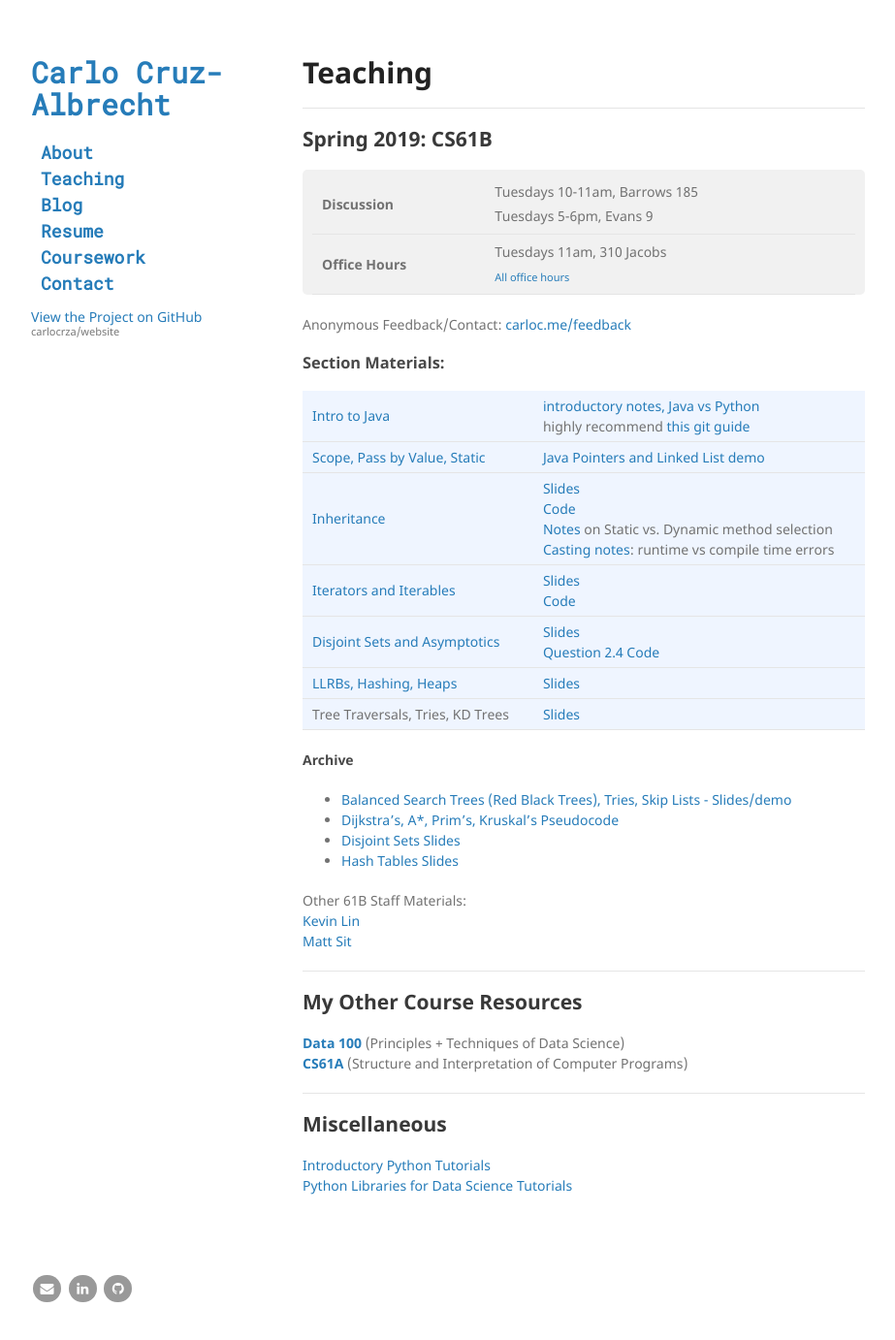
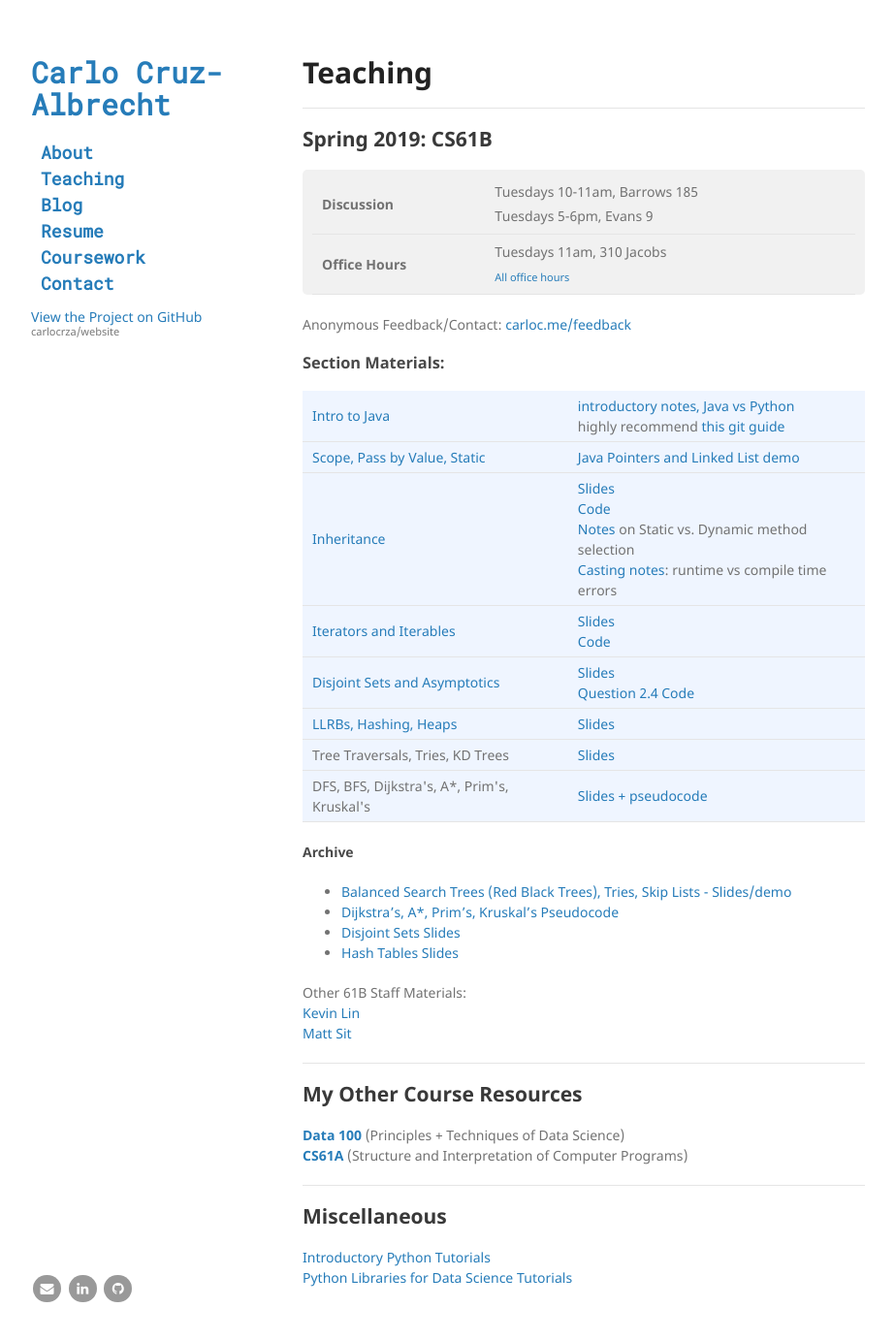
Before and after one commit to carlocrza/website, a Jekyll site: the page built from teaching.md, in a window 1280 px wide and 1398 px high. Shown: the top 1382 px of the window at 97% size, without its empty margins (178-1101 px from the left). Built offline with Jekyll 4.4.1, drawn with Linux system fonts in a browser that asks for light colours.

Commit message:
link to disc 10 slides

```diff
--- a/teaching.md
+++ b/teaching.md
@@ -85,6 +85,14 @@
 			<a href="https://docs.google.com/presentation/d/1u_uzUNR8PaN9_DBeJOXDJBLMvh10hG37dlM5SWCkqho/edit?usp=sharing" target="blank">Slides</a><br>
 		</td>
 	</tr>
+	<tr>
+		<td>
+			DFS, BFS, Dijkstra's, A*, Prim's, Kruskal's
+		</td>
+		<td>
+			<a href="https://docs.google.com/presentation/d/1Vz9n1HrTLFHYWPtJPW6QDxCyj4QA3VRpuYEhRYpz5tk/edit?usp=sharing" target="blank">Slides + pseudocode</a><br>
+		</td>
+	</tr>
 </table>
 
 #### Archive
```
